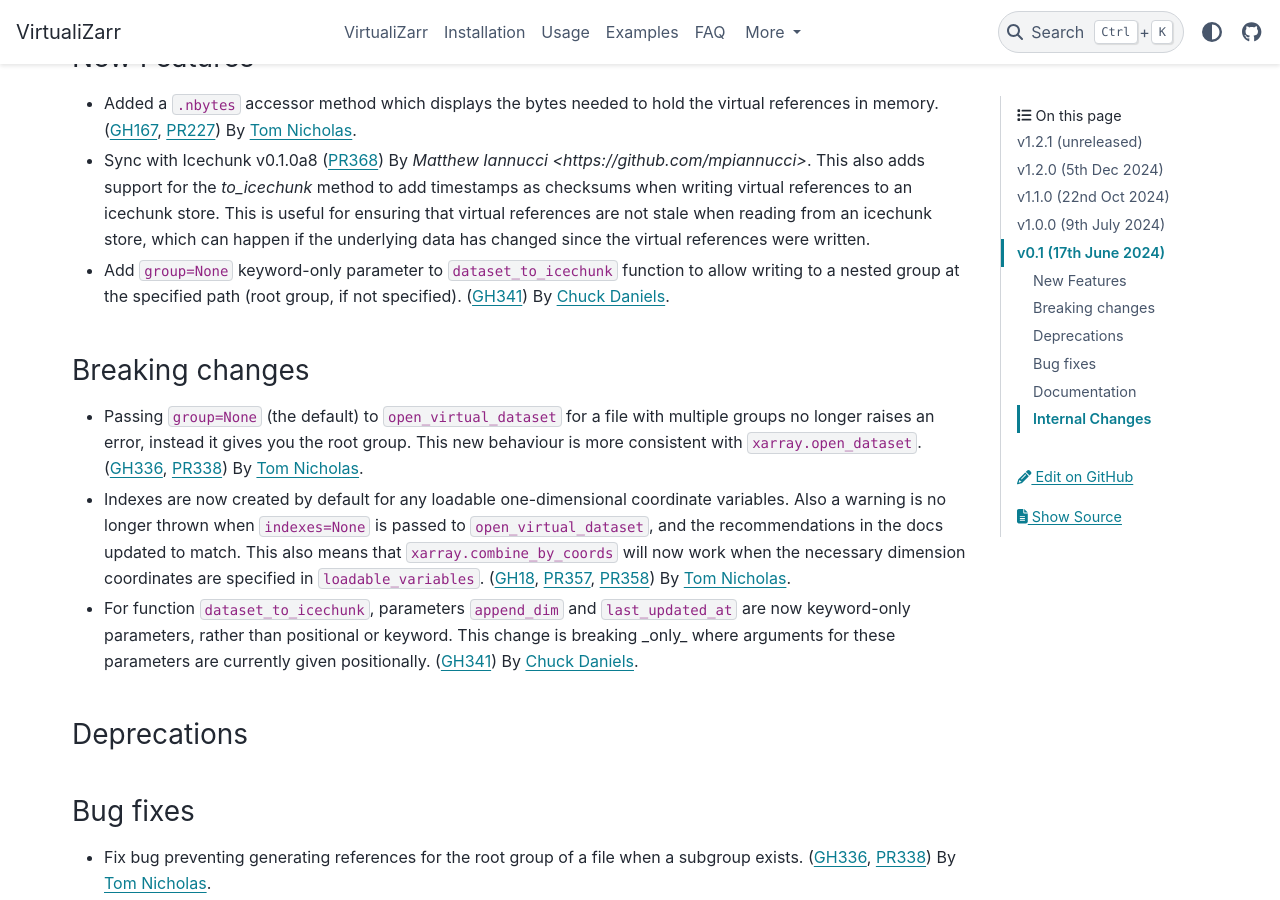
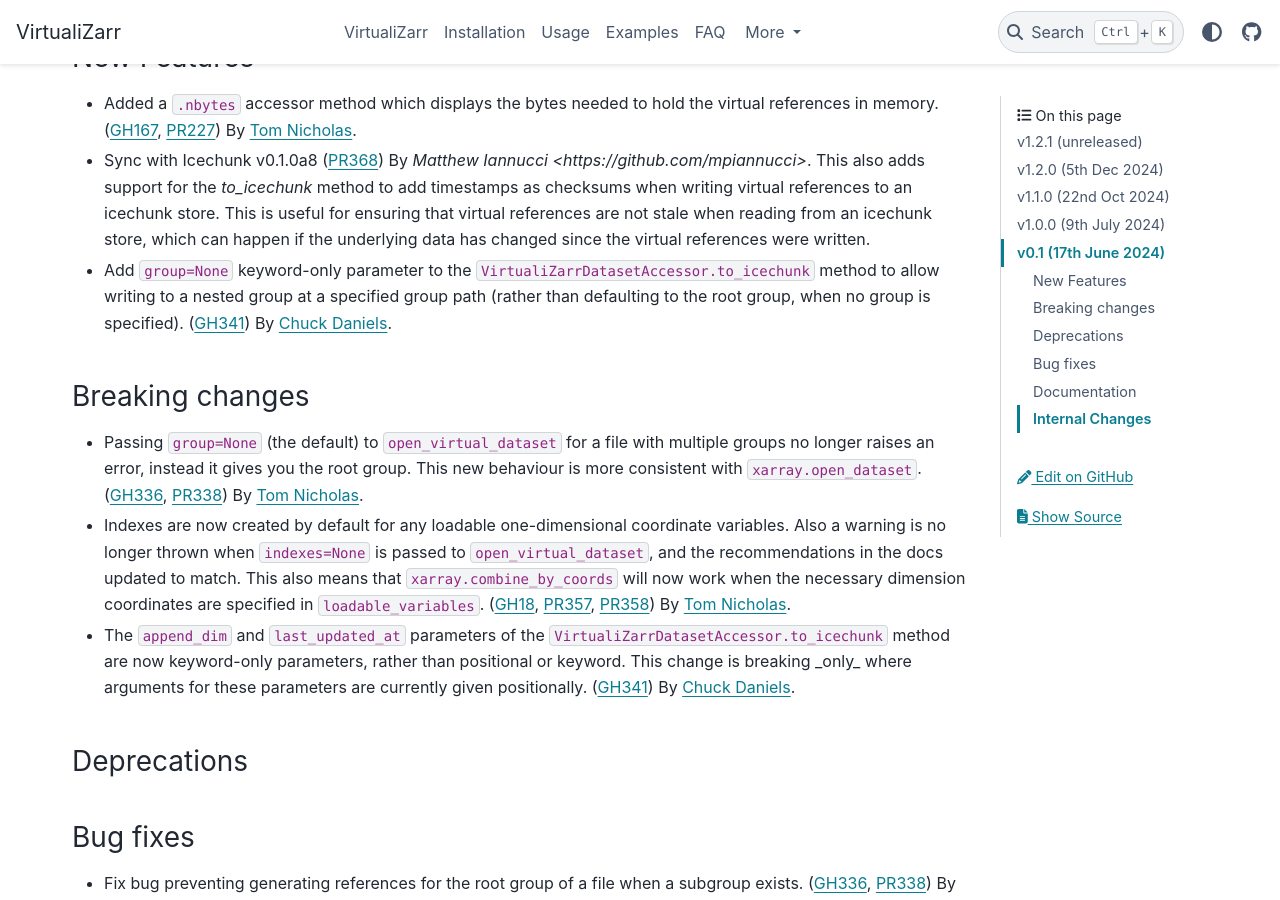
Before and after one commit to zarr-developers/VirtualiZarr, a Sphinx documentation site: the page built from docs/releases.rst, in a window 1280 px wide and 900 px high, scrolled down 276 px. Built offline with Sphinx 7.4.7 and the PyData theme 0.15.4, drawn with Linux system fonts in a browser that asks for light colours.

Commit message:
Add group param to virtualize Dataset accessor (#391)

```diff
--- a/docs/releases.rst
+++ b/docs/releases.rst
@@ -15,9 +15,10 @@
   for the `to_icechunk` method to add timestamps as checksums when writing virtual references to an icechunk store. This
   is useful for ensuring that virtual references are not stale when reading from an icechunk store, which can happen if the
   underlying data has changed since the virtual references were written.
-- Add ``group=None`` keyword-only parameter to ``dataset_to_icechunk`` function to
-  allow writing to a nested group at the specified path (root group, if not specified).
-  (:issue:`341`) By `Chuck Daniels <https://github.com/chuckwondo>`_.
+- Add ``group=None`` keyword-only parameter to the
+  ``VirtualiZarrDatasetAccessor.to_icechunk`` method to allow writing to a nested group
+  at a specified group path (rather than defaulting to the root group, when no group is
+  specified).  (:issue:`341`) By `Chuck Daniels <https://github.com/chuckwondo>`_.
 
 Breaking changes
 ~~~~~~~~~~~~~~~~
@@ -29,10 +30,11 @@
   Also a warning is no longer thrown when ``indexes=None`` is passed to ``open_virtual_dataset``, and the recommendations in the docs updated to match.
   This also means that ``xarray.combine_by_coords`` will now work when the necessary dimension coordinates are specified in ``loadable_variables``.
   (:issue:`18`, :pull:`357`, :pull:`358`) By `Tom Nicholas <https://github.com/TomNicholas>`_.
-- For function ``dataset_to_icechunk``, parameters ``append_dim`` and ``last_updated_at``
-  are now keyword-only parameters, rather than positional or keyword.  This change is
-  breaking _only_ where arguments for these parameters are currently given positionally.
-  (:issue:`341`) By `Chuck Daniels <https://github.com/chuckwondo>`_.
+- The ``append_dim`` and ``last_updated_at`` parameters of the
+  ``VirtualiZarrDatasetAccessor.to_icechunk`` method are now keyword-only parameters,
+  rather than positional or keyword.  This change is breaking _only_ where arguments for
+  these parameters are currently given positionally.  (:issue:`341`) By
+  `Chuck Daniels <https://github.com/chuckwondo>`_.
 
 Deprecations
 ~~~~~~~~~~~~
```
Also changed, not shown: 3 other files.
